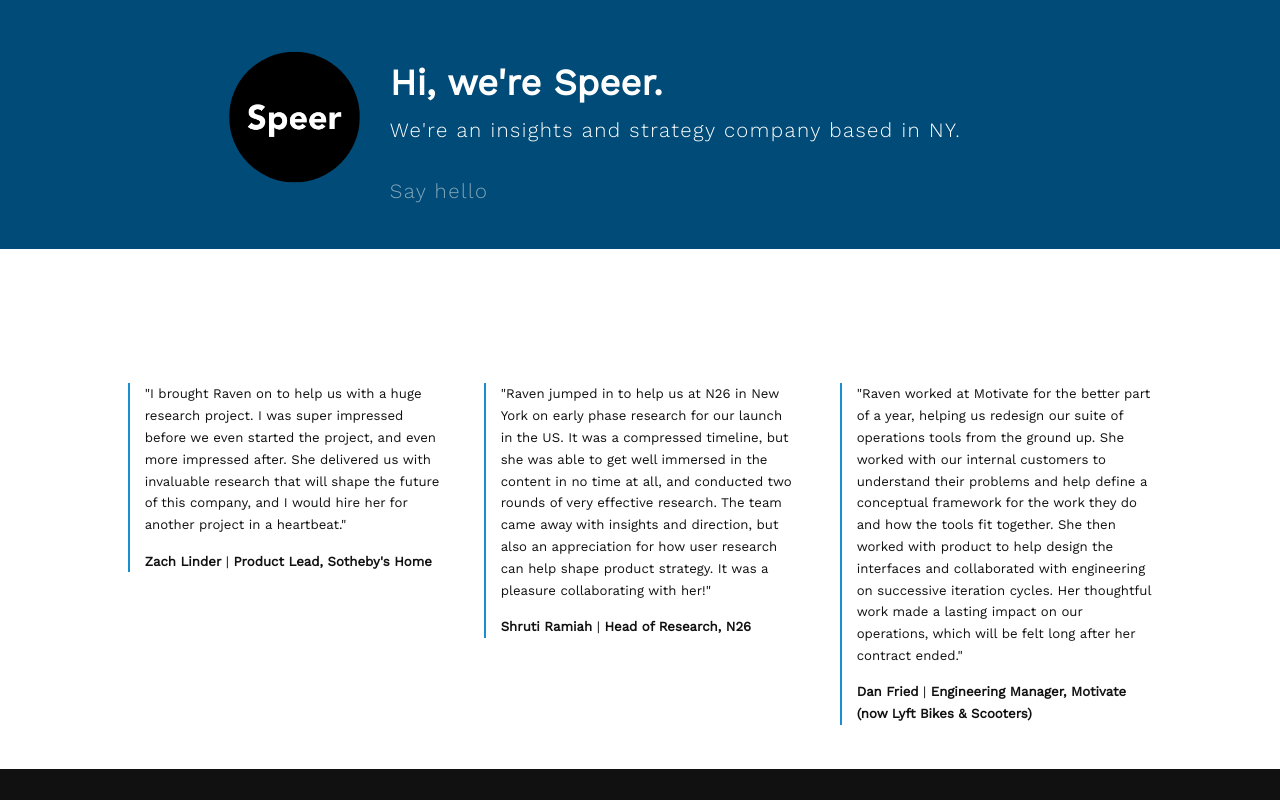
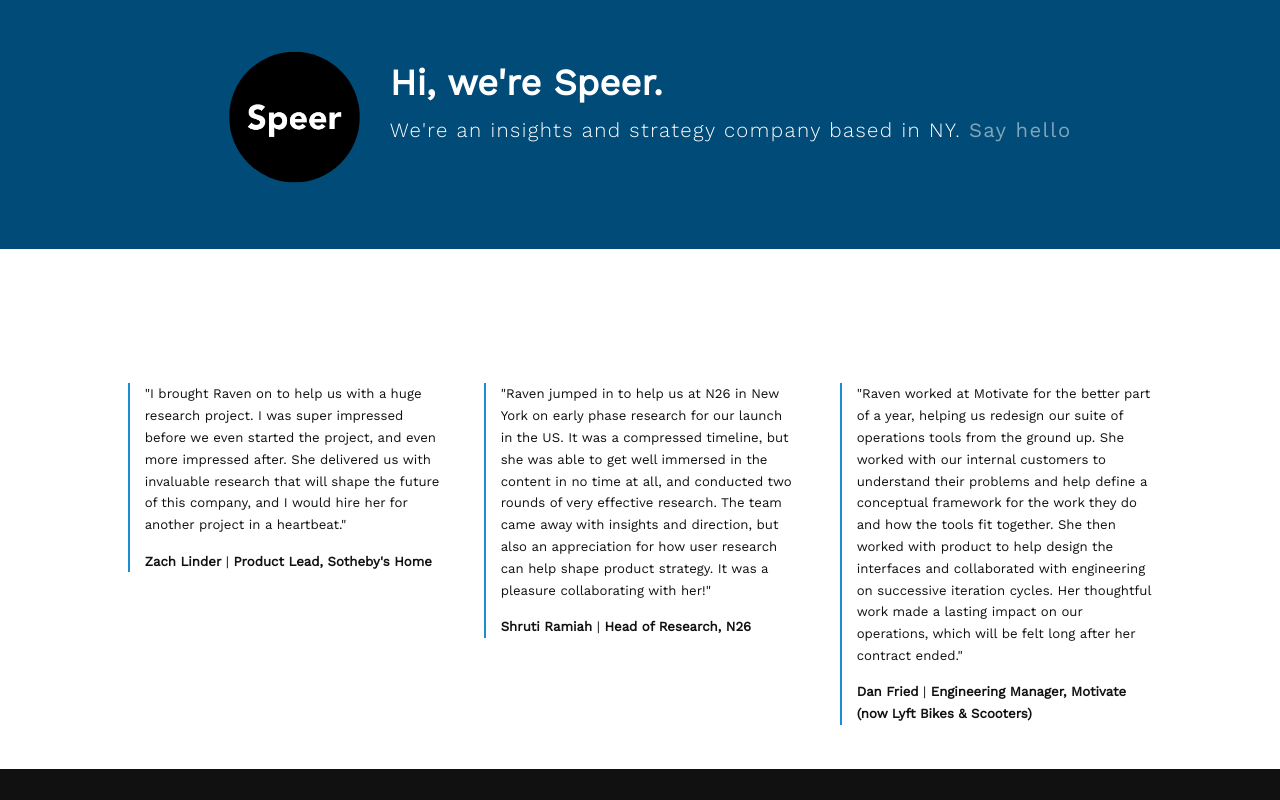
Before and after one commit to ravejk/speerstrategy.github.io, a plain HTML site: page index.html in a window 1280 px wide. Shown: the top 800 px of the page. Drawn offline with nearby package versions, Linux system fonts and the light colour scheme.

Commit message:
Update index.html

```diff
--- a/index.html
+++ b/index.html
@@ -22,8 +22,7 @@
 					<div class="img-container"><img class="profile-photo" src="images/speer-strategy.png"/></div>
 					<div class="intro">
 						<h2>Hi, we're Speer.</h2>
-						<p>We're an insights and strategy company based in NY.</p>
-						<a href="https://forms.gle/qD44wQoDEM6ZkDKv9" target="_blank"><p>Say hello</p></a>
+						<p>We're an insights and strategy company based in NY. <a href="https://forms.gle/qD44wQoDEM6ZkDKv9" target="_blank">Say hello</a></p>
 
 					</div>
 			</section>
```
